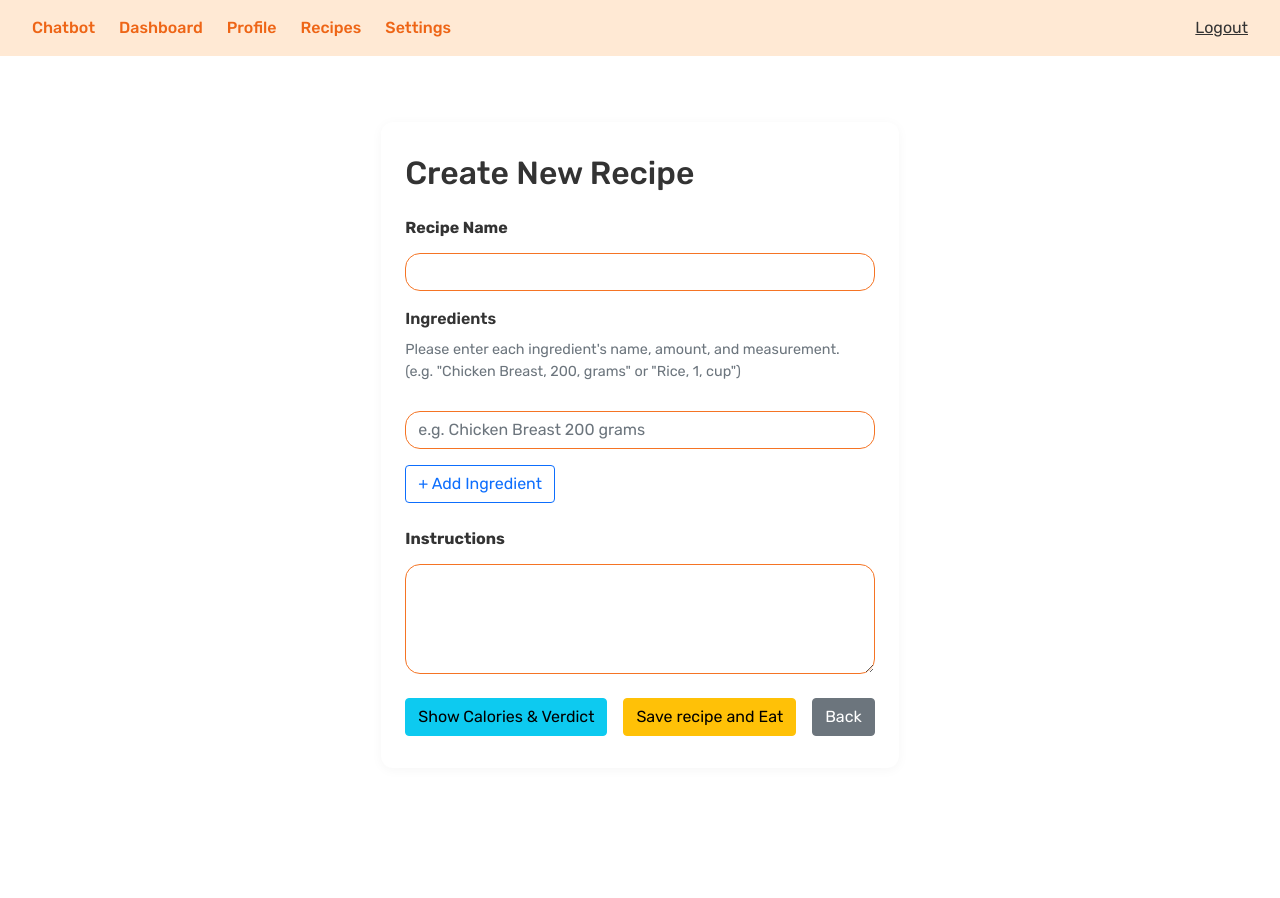
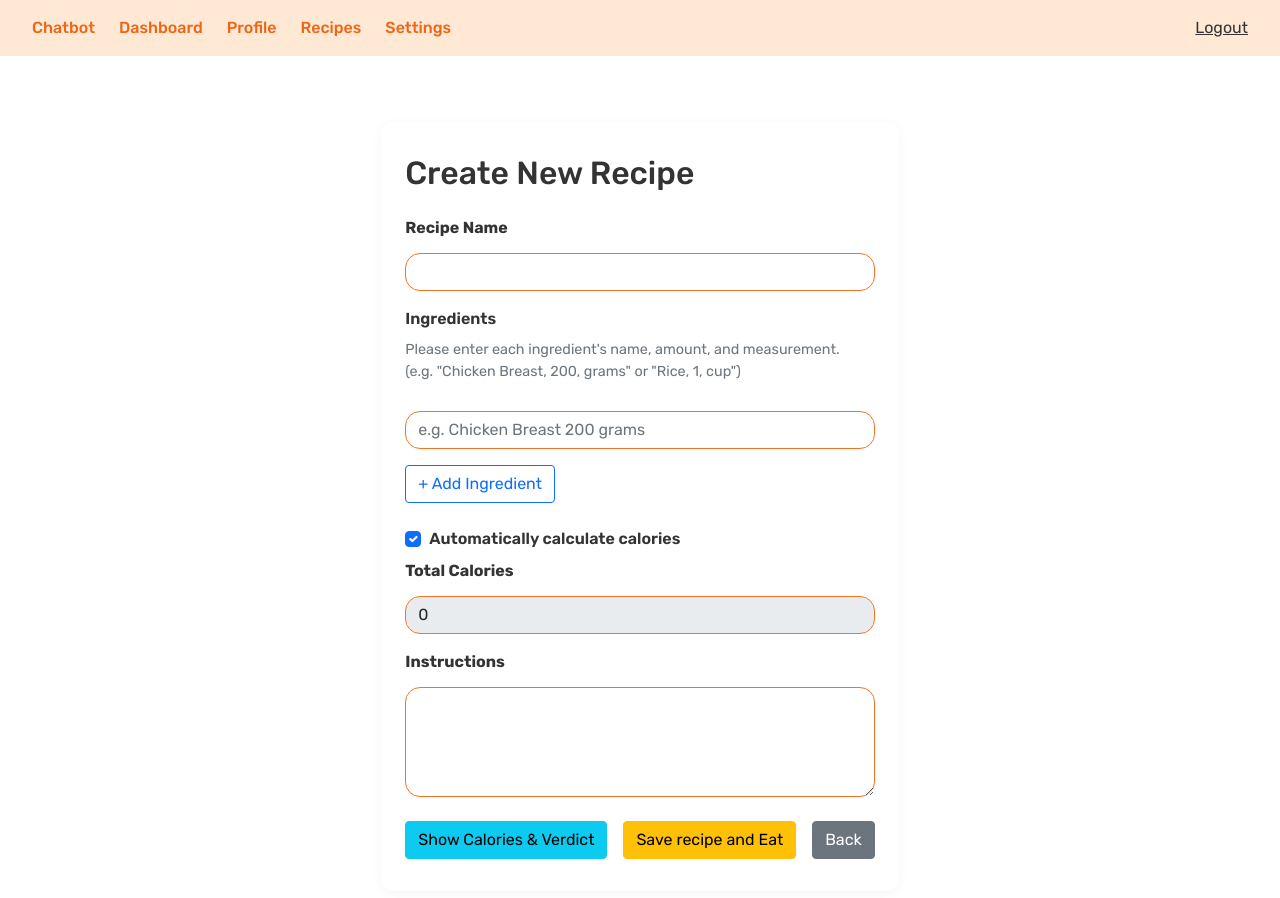
Before and after one commit to tgw6201/SummerBuild2025, a React (Vite) app in the folder client/: page /recipe-input in a window 1280 px wide. Shown: the top 898 px of the page. Before the commit the page ends 832 px from the top, so only its background shows below. Built offline with nearby package versions, Linux system fonts and the light colour scheme.

Commit message:
Added favourite button and consume button and linked them to the backend

```diff
--- a/client/src/pages/RecipeInput.jsx
+++ b/client/src/pages/RecipeInput.jsx
@@ -23,6 +23,9 @@ export default function RecipeInput({ onSave, onBack }) {
   const [ingredients, setIngredients] = useState([{ ...initialIngredient }]);
   const [instructions, setInstructions] = useState("");
   const [showModal, setShowModal] = useState(false);
+  const [manualCalories, setManualCalories] = useState("");
+  const [autoCalculateCalories, setAutoCalculateCalories] = useState(true);
+
 
   //Load existing recipe if editing
   useEffect(() => {
@@ -52,8 +55,12 @@ export default function RecipeInput({ onSave, onBack }) {
   }, [mid]);
 
 
-  const totalCalories = calculateCalories(ingredients);
+  const totalCalories = autoCalculateCalories
+  ? calculateCalories(ingredients)
+  : Number(manualCalories || 0);
+
   const verdict = getVerdict(totalCalories);
+
 
   const handleIngredientChange = (idx, field, value) => {
     setIngredients(ings =>
@@ -86,6 +93,7 @@ export default function RecipeInput({ onSave, onBack }) {
       mname: name.trim(),
       recipe_ingredients: formattedIngredients,
       recipe_instruction: instructions.trim(),
+      calories: totalCalories,
     };
 
     console.log("Sending recipe:", recipeToSend);
@@ -176,6 +184,32 @@ export default function RecipeInput({ onSave, onBack }) {
         + Add Ingredient
       </button>
 
+      <div className="form-check mb-2">
+        <input
+          className="form-check-input"
+          type="checkbox"
+          id="autoCalcCalories"
+          checked={autoCalculateCalories}
+          onChange={() => setAutoCalculateCalories(prev => !prev)}
+        />
+        <label className="form-check-label" htmlFor="autoCalcCalories">
+          Automatically calculate calories
+        </label>
+      </div>
+
+      <div className="mb-3">
+        <label className="form-label fw-bold">Total Calories</label>
+        <input
+          type="number"
+          className="form-control"
+          value={totalCalories}
+          disabled={autoCalculateCalories}
+          onChange={(e) => setManualCalories(e.target.value)}
+          placeholder="Enter total calories"
+        />
+      </div>
+
+
       <label className="form-label fw-bold">Instructions</label>
       <textarea
         className="form-control instructions-area"
--- a/client/src/pages/RecipeList.jsx
+++ b/client/src/pages/RecipeList.jsx
@@ -19,6 +19,7 @@ export default function RecipeList() {
                 throw new Error("Failed to fetch recipes");
             }
             const data = await response.json();
+            console.log("Fetched recipes:", data);
             setRecipes(data);
         } catch (err) {
             setError(err.message);
@@ -40,8 +41,52 @@ export default function RecipeList() {
                 throw new Error("Failed to delete recipe");
             }
 
-            // Update local state
             setRecipes(prev => prev.filter(recipe => recipe.mid !== mid));
+        } catch (err) {
+            alert(`Error: ${err.message}`);
+        }
+    };
+
+    const handleFavorite = async (recipe) => {
+        try {
+            const response = await fetch(`http://localhost:3000/saved-meals/${recipe.mid}`, {
+                method: 'POST',
+                credentials: 'include',
+                headers: {
+                    'Content-Type': 'application/json',
+                },
+                body: JSON.stringify({ mname: recipe.mname }), // important!
+            });
+
+            if (response.status === 409) {
+                alert("Already marked as favorite!");
+            } else if (!response.ok) {
+                throw new Error("Failed to mark as favorite");
+            } else {
+                alert("Marked as favorite!");
+            }
+        } catch (err) {
+            alert(`Error: ${err.message}`);
+        }
+    };
+
+
+    const handleConsumed = async (recipe) => {
+        try {
+            const response = await fetch(`http://localhost:3000/consumed-meals`, {
+                method: 'POST',
+                credentials: 'include',
+                headers: {
+                    'Content-Type': 'application/json',
+                },
+                body: JSON.stringify({ mid: recipe.mid }),
+            });
+            console.log("sending consumed recipe:", recipe.mid);
+            console.log("Response from marking as consumed:", response);
+            if (!response.ok) {
+                throw new Error("Failed to mark as consumed");
+            }
+            alert("Marked as consumed!");
         } catch (err) {
             alert(`Error: ${err.message}`);
         }
@@ -50,8 +95,6 @@ export default function RecipeList() {
     const navigate = useNavigate();
 
     const handleEdit = (recipe) => {
-        // Troubleshooting: Check if recipe.mid is defined
-        // alert(`Edit clicked for: ${recipe.mname}\n(MID: ${recipe.mid})`);
         navigate(`/recipe-input/${recipe.mid}`);
     };
 
@@ -70,6 +113,7 @@ export default function RecipeList() {
                             <th>Name</th>
                             <th>Ingredients</th>
                             <th>Instructions</th>
+                            <th>Calories</th>
                             <th>Actions</th>
                         </tr>
                     </thead>
@@ -79,6 +123,7 @@ export default function RecipeList() {
                                     <td>{recipe.mname}</td>
                                     <td>{recipe.recipe_ingredients}</td>
                                     <td>{recipe.recipe_instruction}</td>
+                                    <td>{recipe.calories}</td>
                                     <td>
                                         <button
                                             className="btn btn-secondary me-2"
@@ -87,10 +132,22 @@ export default function RecipeList() {
                                             Edit
                                         </button>
                                         <button
-                                        className="btn btn-sm btn-danger"
-                                        onClick={() => handleDelete(recipe.mid)}
+                                            className="btn btn-sm btn-danger me-2"
+                                            onClick={() => handleDelete(recipe)}
                                         >
                                             Delete
+                                        </button>
+                                        <button
+                                            className="btn btn-sm btn-warning me-2"
+                                            onClick={() => handleFavorite(recipe)}
+                                        >
+                                            Favorite
+                                        </button>
+                                        <button
+                                            className="btn btn-sm btn-success"
+                                            onClick={() => handleConsumed(recipe)}
+                                        >
+                                            Consumed
                                         </button>
                                     </td>
                                 </tr>
```
Also changed, not shown: 1 other file (tests, documents, lock files or other folders). Lines whose indentation alone changed are shown as unchanged.
